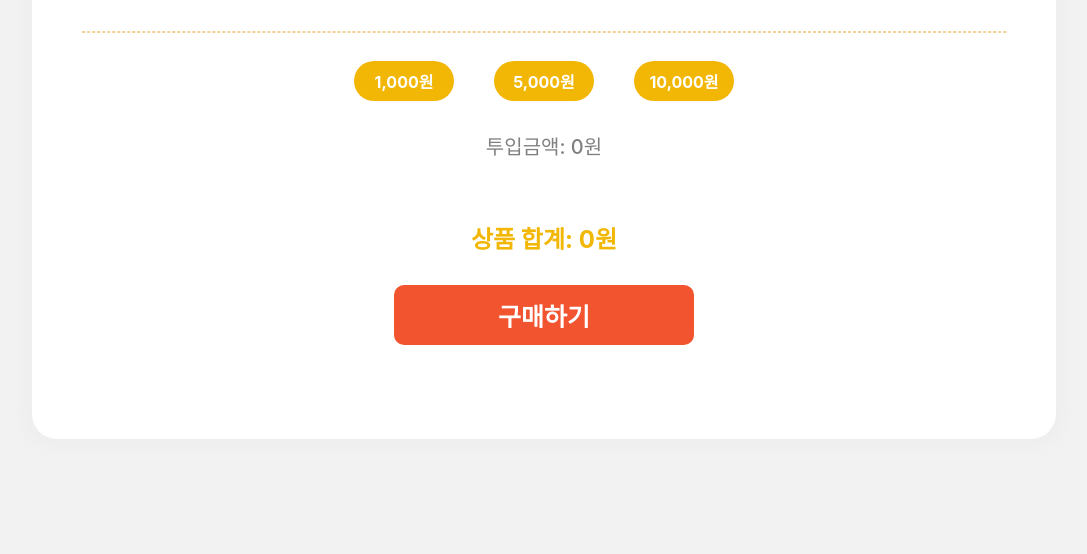
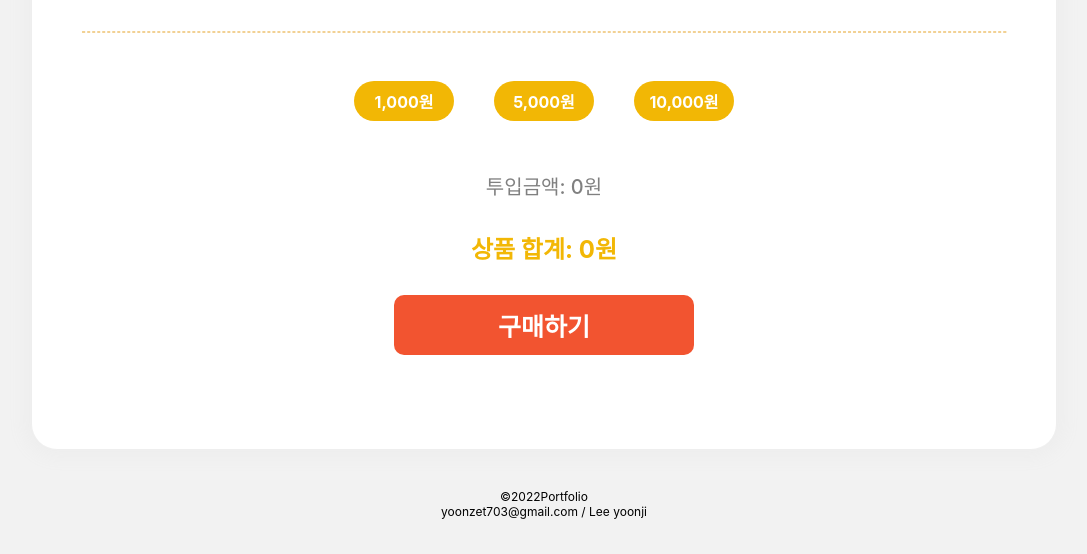
Before and after one commit to yoonzet/vending-machine, a React (Create React App) app: page / in a window 1280 px wide. Shown: the part 474-1028 px from the top of the page, without its empty margins (96-1183 px from the left). Before the commit the page ends 953 px from the top, so only its background shows below. Built offline with nearby package versions, Linux system fonts and the light colour scheme.

Commit message:
ui수정

```diff
--- a/src/App.js
+++ b/src/App.js
@@ -8,11 +8,20 @@ const Div = styled.div`
   justify-content: center;
   align-items: center;
   margin: 5vh 10%;
+  min-width: 900px;
   padding: 5% 0;
   border-radius: 25px;
   background-color: #fff;
   box-shadow: 0px 0px 15px 10px #eee;
   position: relative;
+`;
+const Footer = styled.div`
+  /* height: 100vh; */
+  position: relative;
+  bottom: 0;
+  margin-bottom: 3%;
+  text-align: center;
+  font-size: 12px;
 `;
 
 function App() {
@@ -21,10 +30,16 @@ function App() {
   }
 
   return (
-    <Div>
-      <ProductsContainer priceToString={priceToString} />
-      <PaymentContainer priceToString={priceToString} />
-    </Div>
+    <>
+      <Div>
+        <ProductsContainer priceToString={priceToString} />
+        <PaymentContainer priceToString={priceToString} />
+      </Div>
+      <Footer>
+        &copy;{new Date().getFullYear()}Portfolio <br /> yoonzet703@gmail.com /
+        Lee yoonji
+      </Footer>
+    </>
   );
 }
 
--- a/src/components/Payment.js
+++ b/src/components/Payment.js
@@ -9,7 +9,6 @@ const Div = styled.div`
   &::after {
     content: "";
     width: 90%;
-    /* height: 1px; */
     border: 1px solid #f2d194;
     border-style: dashed;
     position: absolute;
@@ -18,14 +17,13 @@ const Div = styled.div`
   }
 `;
 const BtnWrap = styled.div`
-  margin: 30px;
+  margin: 50px;
 `;
 const Button = styled.button`
   all: unset;
   width: 100px;
   height: 40px;
   background-color: #f2b705;
-  /* box-shadow: 0px 0px 10px 2px #ddd; */
   border-radius: 30px;
   margin: 0 20px;
   cursor: pointer;
@@ -38,7 +36,7 @@ const Button = styled.button`
   }
 `;
 const P_money = styled.p`
-  margin: 30px;
+  margin-bottom: 30px;
   font-size: 20px;
   color: gray;
   text-align: center;
@@ -51,7 +49,6 @@ const Btn_buy = styled.button`
   width: 300px;
   height: 60px;
   background-color: #f25430;
-  /* box-shadow: 0px 4px 5px 1px #ddd; */
   border-radius: 10px;
   text-align: center;
   color: #fff;
@@ -109,10 +106,12 @@ function Payment({
         <Button onClick={onClick} value={10000}>
           10,000원
         </Button>
-        <P_money>투입금액: {commaMoney}원</P_money>
       </BtnWrap>
+      <P_money>투입금액: {commaMoney}원</P_money>
+
       <H2>상품 합계: {priceToString(productsSum)}원</H2>
       <Btn_buy onClick={onClickBuy}>구매하기</Btn_buy>
+
       <P_charge style={{ display: show ? "block" : "none" }}>
         {commaMoney === commaCharge
           ? "상품을 골라주세요"
--- a/src/container/PaymentContainer.js
+++ b/src/container/PaymentContainer.js
@@ -1,4 +1,4 @@
-import React from "react";
+import React, { useState } from "react";
 import Payment from "../components/Payment";
 import { useDispatch, useSelector } from "react-redux";
 import { putMoney } from "../modules/payment";
--- a/src/container/ProductsContainer.js
+++ b/src/container/ProductsContainer.js
@@ -1,4 +1,4 @@
-import React, { useState } from "react";
+import React from "react";
 import Products from "../components/Products";
 import { useDispatch, useSelector } from "react-redux";
 import {
```
